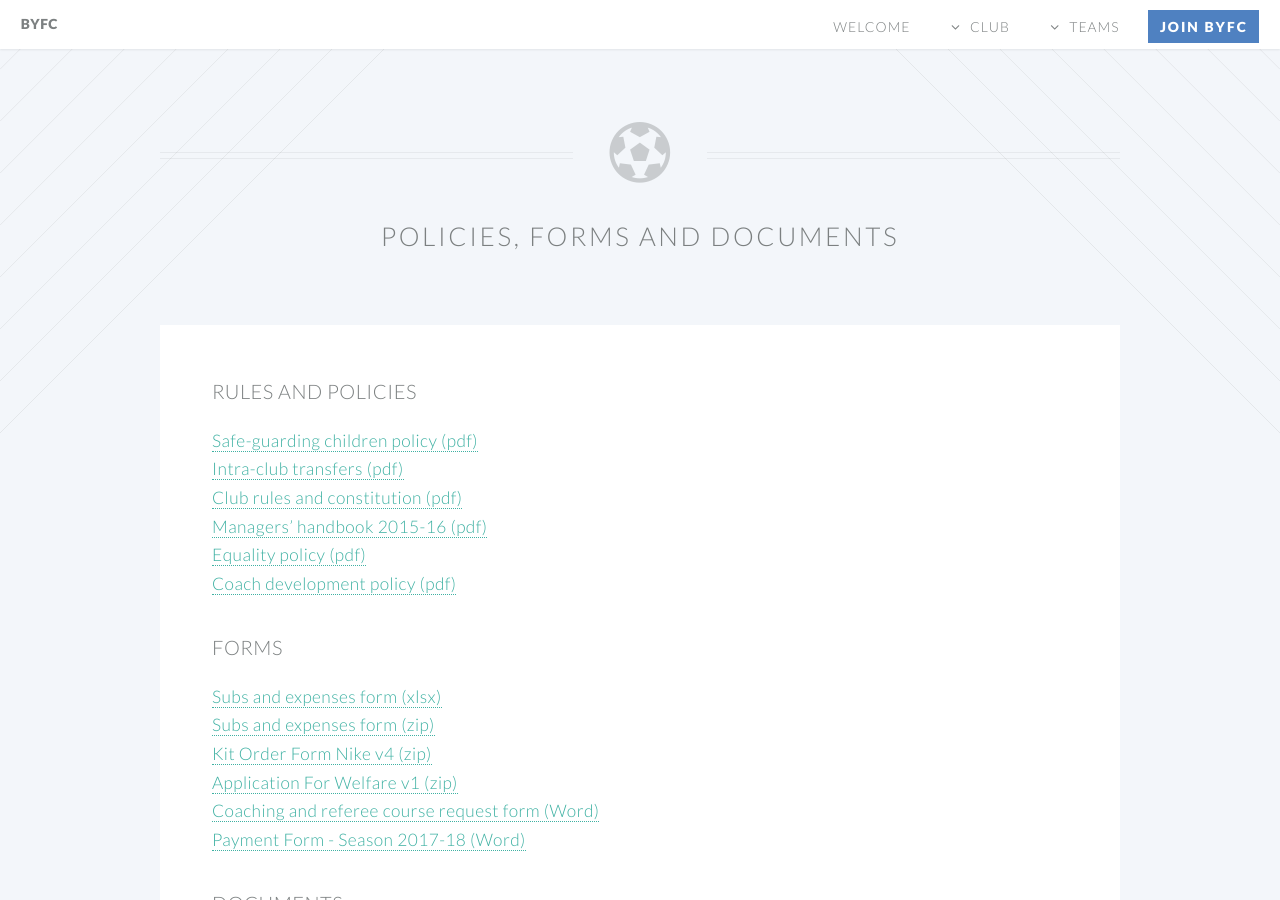
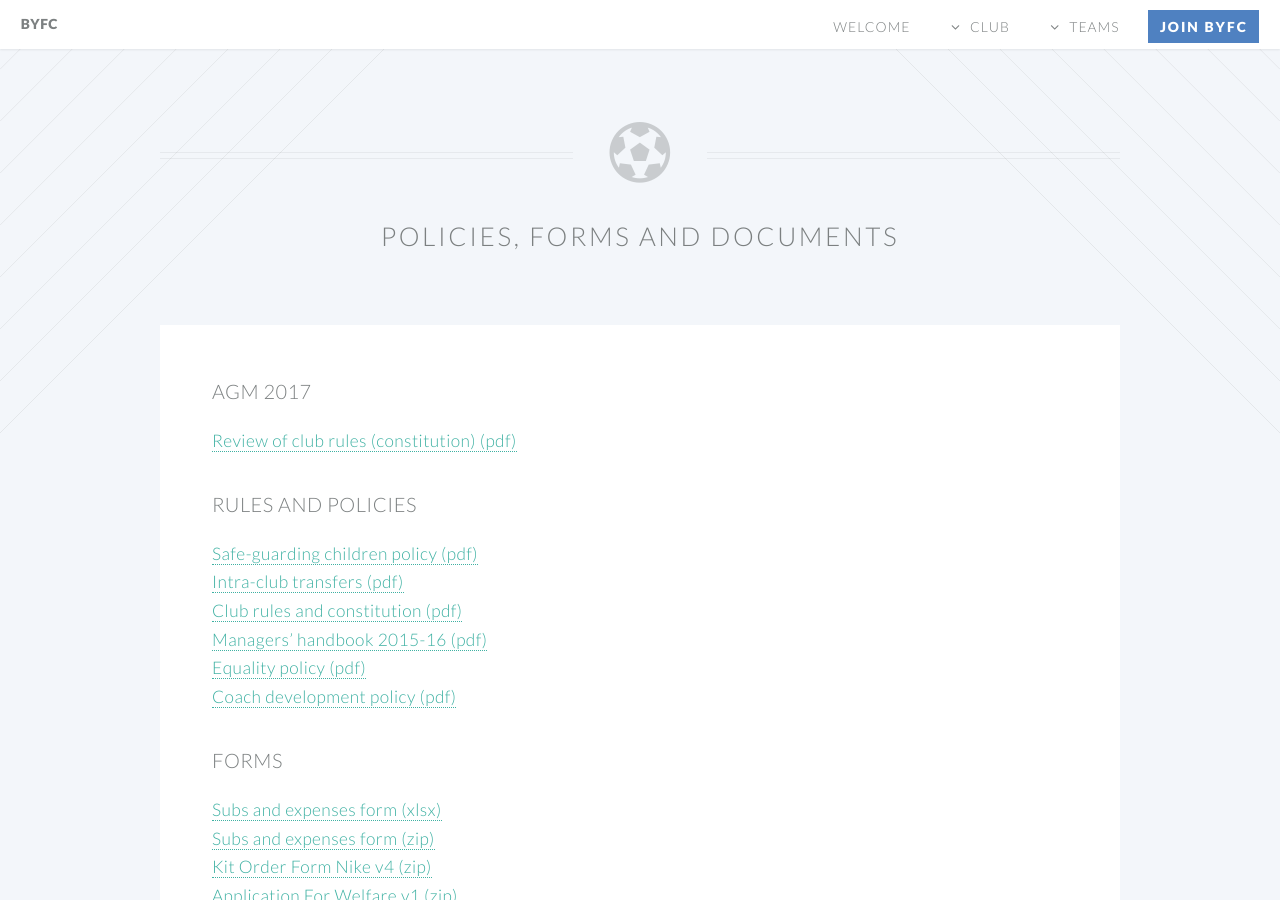
Before and after one commit to Pam-BYFC/BYFC.github.io, a Jekyll site: the page built from forms-and-docs.md, in a window 1280 px wide and 900 px high. Built offline with Jekyll 4.4.1, drawn with Linux system fonts in a browser that asks for light colours.

Commit message:
Added AGM section to forms and documents:wq

```diff
--- a/_data/docs.csv
+++ b/_data/docs.csv
@@ -19,3 +19,4 @@ https://drive.google.com/open?id=0B1cbuv4Ixxadb04zQld5aWtvNUE,Club rules and con
 https://drive.google.com/open?id=0B1cbuv4IxxadUFhGWmk3bE51bkU,Managers’ handbook 2015-16,pdf,policy
 https://drive.google.com/open?id=0B1cbuv4IxxadSFFKalBIZUM2NG8,Equality policy,pdf,policy
 https://drive.google.com/open?id=0B1cbuv4IxxaddGpTaGdXVVZORHM,Coach development policy,pdf,policy
+https://drive.google.com/open?id=0B1cbuv4IxxadOVlTR2V6bG80ckU,Review of club rules (constitution),pdf,AGM
--- a/forms-and-docs.md
+++ b/forms-and-docs.md
@@ -9,6 +9,20 @@ title: Policies, forms and documents
         <h2>Policies, forms and documents</h2>
     </header>
     <section class="wrapper style4 container">
+
+
+        <h3>AGM 2017</h3>
+        <ul>
+          {% for doc in site.data.docs %}
+            <li>
+		{% if doc.group == "AGM" %}
+		<a href="{{ doc.link }}">{{ doc.description }} ({{ doc.filetype }})</a> <br />
+		{% endif %}
+            </li>
+          {% endfor %}
+        </ul>
+
+
         <h3>Rules and policies</h3>
         <ul>
           {% for doc in site.data.docs %}
@@ -19,6 +33,7 @@ title: Policies, forms and documents
             </li>
           {% endfor %}
         </ul>
+
         <h3>Forms</h3>
         <ul>
           {% for doc in site.data.docs %}
```
